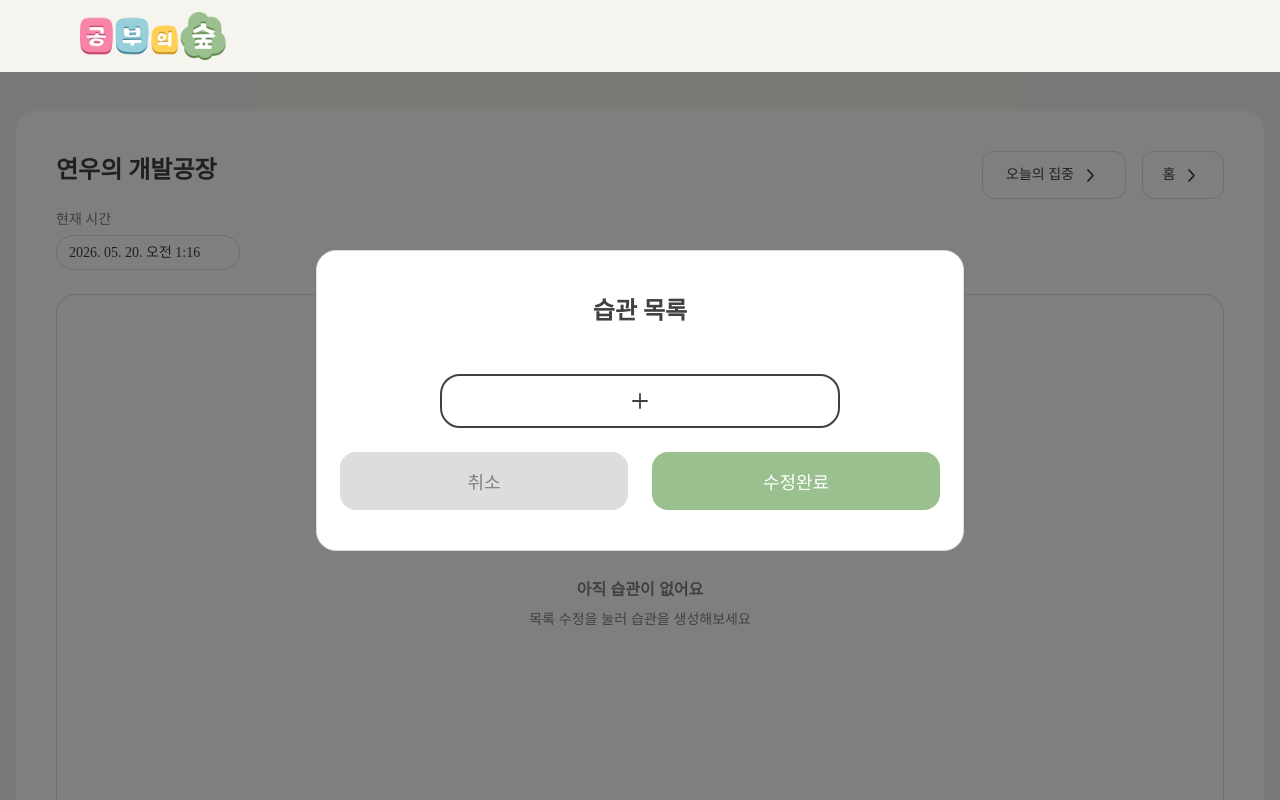
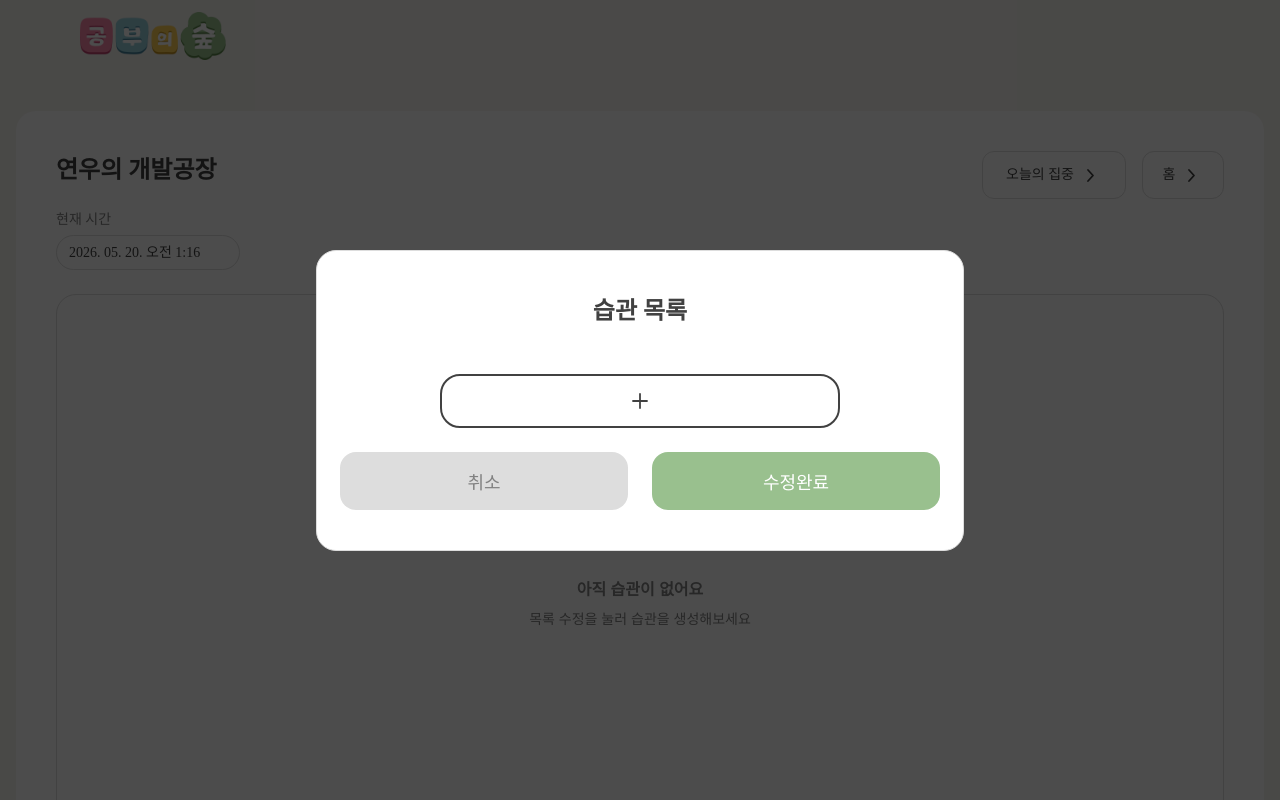
Before and after one commit to quothraven1122/13-study-forest-1-FE, a React (Vite) app: page /studies/1/habits in a window 1280 px wide. Both pictures are taken after a click on the button "목록 수정". Shown: the top 800 px of the page. Built offline with nearby package versions, Linux system fonts and the light colour scheme; a web font is replaced by a local one.

Commit message:
fix: 모달 overlay 및 input focus 수정

```diff
--- a/src/components/Modal1/Modal1.module.css
+++ b/src/components/Modal1/Modal1.module.css
@@ -58,7 +58,7 @@ button {
   display: flex;
   flex-direction: column;
   gap: 20px;
-    /* Firefox */
+  /* Firefox */
   scrollbar-width: none;
 
   /* IE, Edge */
@@ -162,6 +162,14 @@ button {
   line-height: normal;
 }
 
+.habit:focus {
+  outline: none;
+}
+
+.habit:focus-visible {
+  outline: none;
+}
+
 @media (max-width: 768px) {
   .modal {
     width: 344px;
--- a/src/pages/HabitsPage/HabitsPage.jsx
+++ b/src/pages/HabitsPage/HabitsPage.jsx
@@ -129,11 +129,13 @@ function HabitsPage() {
       </div>
 
       {isEditModalOpen && (
-        <Modal1
-          habits={habits}
-          onSave={handleSaveHabits}
-          onCancel={handleCloseEditModal}
-        />
+        <div className={styles.ModalOverlay}>
+          <Modal1
+            habits={habits}
+            onSave={handleSaveHabits}
+            onCancel={handleCloseEditModal}
+          />
+        </div>
       )}
     </>
   );
--- a/src/pages/HabitsPage/HabitsPage.module.css
+++ b/src/pages/HabitsPage/HabitsPage.module.css
@@ -199,6 +199,23 @@
   font-size: 14px;
 }
 
+.ModalOverlay {
+  position: fixed;
+  top: 0;
+  left: 0;
+
+  width: 100vw;
+  height: 100vh;
+
+  background: rgba(0, 0, 0, 0.4);
+
+  display: flex;
+  justify-content: center;
+  align-items: center;
+
+  z-index: 9999;
+}
+
 @media (max-width: 744px) {
   .Container {
     width: calc(100% - 24px);
```
